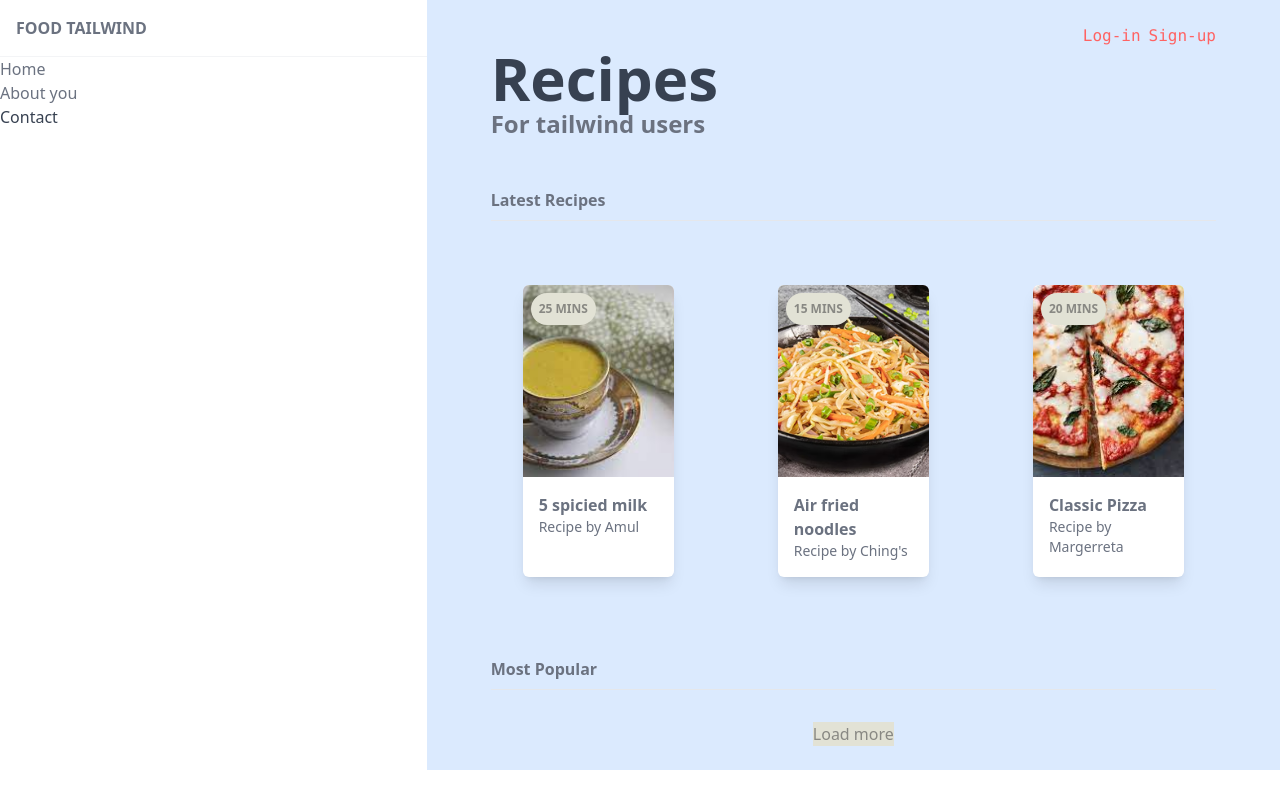
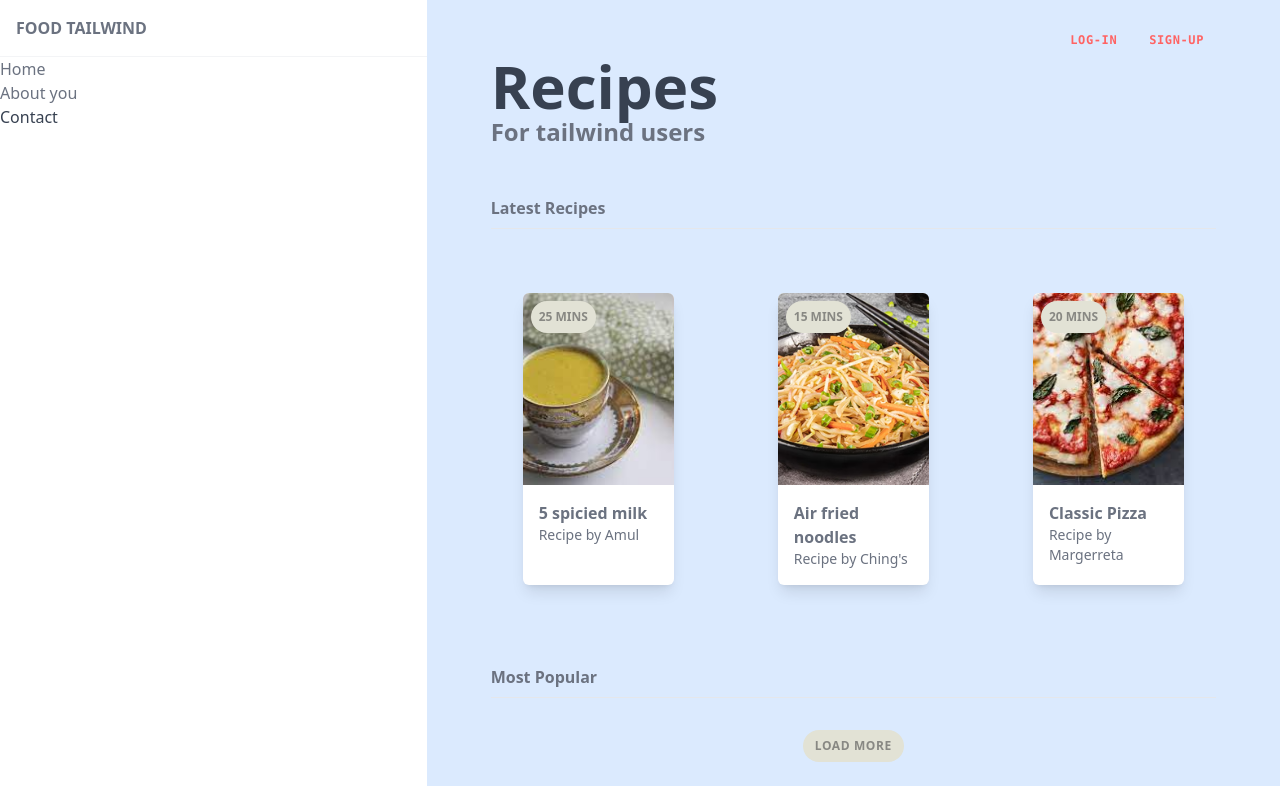
Before and after one commit to iwai-0310/CafeMenuTw, a website: page wind-food/public/index.html in a window 1280 px wide. Drawn offline with Linux system fonts and the light colour scheme.

Commit message:
custom class button to login signup and loadmore

```diff
--- a/wind-food/public/index.html
+++ b/wind-food/public/index.html
@@ -35,8 +35,8 @@
       </div><!--end of nav-->
       <main class="px-16 py-6 bg-blue-100 md:col-span-2">
         <div class="flex justify-center md:justify-end">
-          <a href="#" class="text-primary font-mono"> Log-in</a>
-          <a href="#" class="text-primary font-mono ml-2">Sign-up</a>
+          <a href="#" class="text-primary font-mono btn"> Log-in</a>
+          <a href="#" class="text-primary font-mono ml-2 btn">Sign-up</a>
         </div>
         <header>
           <h2 class="text-gray-700 text-6xl font-semibold">Recipes</h2>
@@ -88,7 +88,7 @@
             <!--cards go here-->
           </div>
           <div class="flex justify-center">
-            <div class="bg-secondary-100 text-secondary-200">Load more</div>
+            <div class="btn bg-secondary-100 text-secondary-200">Load more</div>
           </div>
         </div>
       </main>
--- a/wind-food/src/input.css
+++ b/wind-food/src/input.css
@@ -10,3 +10,6 @@
 .badge{
   @apply bg-secondary-100 text-secondary-200 text-xs uppercase font-bold rounded-full p-2 absolute top-0 ml-2 mt-2;
 }
+.btn{
+  @apply rounded-full py-2 px-3 uppercase text-xs font-bold cursor-pointer tracking-wider
+}
```
Also changed, not shown: wind-food/public/styles.css.
